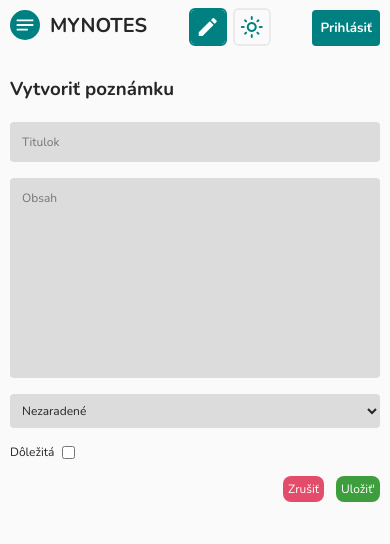
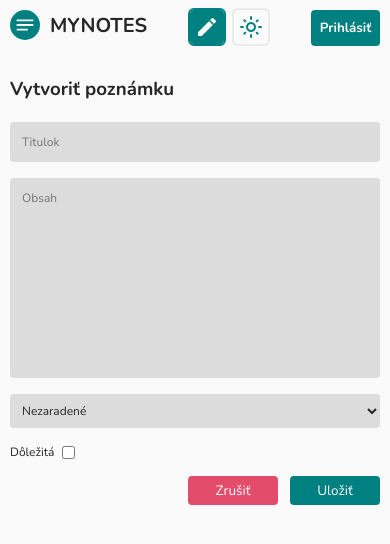
Before and after one commit to realdavone/notes, a React (Vite) app in the folder frontend/: page /note/new in a window 390 px wide. Shown: the top 544 px of the page. Built offline with nearby package versions, Linux system fonts and the light colour scheme; no server answers.

Commit message:
fixed minor inconveniencies on mob version

```diff
--- a/frontend/src/components/Form.tsx
+++ b/frontend/src/components/Form.tsx
@@ -1,10 +1,11 @@
 import { FormEvent, useState } from "react"
 import { useNavigate } from "react-router-dom"
 import { Note } from '../pages/Home'
+import AuthLoader from "./AuthLoader"
 
 interface PropsInterace {
   note?: Note
-  handleNote: (note: PartialNote) => void
+  handleNote: (note: PartialNote) => Promise<void>
 }
 
 export type PartialNote = Partial<Note>
@@ -20,10 +21,17 @@ export const Form = ({ note, handleNote }: PropsInterace) => {
     category: note?.category || ''
   })
 
-  const handleSubmit = (e: FormEvent) => {
+  const [loading, setLoading] = useState(false)
+
+  const handleSubmit = async (e: FormEvent) => {
     e.preventDefault()
+    setLoading(true)
 
-    handleNote(noteToSubmit)
+    try {
+      await handleNote(noteToSubmit)
+    }
+    catch (error) { console.log(error) }
+    finally { setLoading(false) }
   }
 
   return (
@@ -49,8 +57,11 @@ export const Form = ({ note, handleNote }: PropsInterace) => {
         } />
       </div>
       <div className="buttons">
-        <button tabIndex={0} className="cancel" type='button' onClick={() => navigate(-1)}>Zrušiť</button>
-        <button tabIndex={0} className="submit" type='submit'>Uložiť'</button>
+        <button disabled={loading} tabIndex={0} className="cancel" type='button' onClick={() => navigate(-1)}>Zrušiť</button>
+        <button disabled={loading} tabIndex={0} className="submit" type='submit'>
+          {loading ? 'Ukladám' : 'Uložiť'}
+          {loading && <AuthLoader />}
+        </button>
       </div>
     </form>
   )
--- a/frontend/src/components/Header.tsx
+++ b/frontend/src/components/Header.tsx
@@ -35,7 +35,7 @@ export default function Nav() {
             <span className="material-icons">create</span>
             <span>Napísať poznámku</span>
           </NavLink>
-          <button className="theme" onClick={() => toggleTheme()} title={`${darkTheme ? 'Tmavý' : 'Svetlý'} režim`}>
+          <button tabIndex={0} className="theme" onClick={() => toggleTheme()} title={`${darkTheme ? 'Tmavý' : 'Svetlý'} režim`}>
             <span className="material-icons-outlined">{darkTheme ? 'dark_mode' : 'light_mode'}</span>
             <span>{darkTheme ? 'Tmavý' : 'Svetlý'} režim</span>
           </button>
@@ -46,10 +46,16 @@ export default function Nav() {
         ?
         <button className="login" onClick={() => navigate('/auth')}>Prihlásiť</button>
         :
+        <>
         <button className="login" onClick={handleLogout} disabled={logoutLoading}>
-          {logoutLoading ? 'Odhlasovanie' : 'Odhlásiť'}
+          {logoutLoading ? <span className="mob-hide">'Odhlasovanie'</span> : 'Odhlásiť'}
           {logoutLoading && <AuthLoader />}
-        </button>}
+        </button>
+        <div className="user-info">
+          <span className="material-icons-outlined">account_circle</span>
+          <span className="email">{user.email}</span>
+        </div>
+        </>}
         <p className="banner">
           Je zapnutá {user === null ? 'offline' : 'online'} verzia mynotes.
           Poznámky sa ukladajú {user === null ? 'lokálne' : 'na server'}.
--- a/frontend/src/main.scss
+++ b/frontend/src/main.scss
@@ -62,12 +62,12 @@ a{
 }
 
 input, textarea, select{
-  border:none;
-  outline:none;
-  background-color:var(--input-background);
-  color:var(--text-color);
-  resize:none;
-  font-size:0.75rem;
+  border: none;
+  outline-color: transparent;
+  background-color: var(--input-background);
+  color: var(--text-color);
+  resize: none;
+  font-size: 0.75rem;
 }
 
 span{
@@ -170,6 +170,21 @@ header{
   }
 }
 
+div.user-info{
+  display: flex;
+  align-items: center;
+  gap: 5px;
+  margin-top: 10px;
+
+  span:first-of-type{
+    font-size: 1rem;
+  }
+
+  span.email{
+    font-size: 0.75rem;
+  }
+}
+
 section.filter{
   background-color:var(--note-background);
   width:100%;
@@ -222,20 +237,12 @@ section.auth{
   width:100%;
   padding:1rem;
 
-  div.buttons{
-    display:flex;
-    gap:1rem;
-
-    button{
-      width:50%;
-      font-weight:bold;
-      opacity:0.25;
-
-      &.active{
-        opacity:1;
-      }
+  button.switch-button{
+    &:hover{
+      text-decoration: underline;
     }
   }
+
   form{
     display:flex;
     flex-direction:column;
@@ -524,17 +531,26 @@ form.note{
     gap:0.75rem;
 
     button{
-      padding:0.5rem 1rem;
-      border-radius:0.5rem;
-      font-size:0.75rem;
+      padding:0.45rem 0.75rem;
+      border-radius:0.25rem;
+      font-size:0.85rem;
       color:white;
+      display: flex;
+      justify-content: center;
+      align-items: center;
+      gap:5px;
+      width: 90px;
 
       &.cancel{
         background-color:#dc143cc0;
       }
 
       &.submit{
-        background-color:#008000c0;
+        background-color:var(--theme-color);
+      }
+
+      &:disabled{
+        opacity: 0.5;
       }
     }
   }
@@ -554,8 +570,10 @@ form.note{
 }
 
 .auth-loader{
-  width:1rem;
-  height:1rem;
+  max-width: 1rem;
+  max-height: 1rem;
+  min-width: 1rem;
+  min-height: 1rem;
   border:0.15rem solid white;
   border-right:0.15rem solid transparent;
   border-radius:50%;
@@ -577,11 +595,20 @@ form.note{
   div.root {
     flex-direction: column;
   }
+  div.user-info{
+    display: none!important;
+  }
   header{
     display: flex;
+    flex-direction: row;
     justify-content: space-between;
-    flex-direction: row;
     max-width: unset;
+
+    button.login{
+      max-width: 69px;
+      min-width: 69px;
+      overflow: hidden;
+    }
   }
   p.banner{
     display: none;
@@ -600,4 +627,7 @@ form.note{
       }
     }
   }
+  .mob-hide{
+    display: none;
+  }
 }
--- a/frontend/src/pages/Auth.tsx
+++ b/frontend/src/pages/Auth.tsx
@@ -18,11 +18,14 @@ export const Auth = () => {
 
   return (
     <section className="auth">
-      <div className='buttons'>
-        <button className={selectedForm === 'REGISTER' ? 'active' : ''} onClick={() => setSelectedForm('REGISTER')}>Registrácia</button>
-        <button className={selectedForm === 'LOGIN' ? 'active' : ''} onClick={() => setSelectedForm('LOGIN')}>Prihlásenie</button>
-      </div>
       {forms[selectedForm]}
+      {
+        selectedForm === 'LOGIN'
+        ?
+        <button className='switch-button' onClick={() => setSelectedForm('REGISTER')}>Ešte nemáte účet?</button>
+        :
+        <button className='switch-button' onClick={() => setSelectedForm('LOGIN')}>Už máte účet?</button>
+      }
     </section>
   )
 }
--- a/frontend/src/pages/EditNote.tsx
+++ b/frontend/src/pages/EditNote.tsx
@@ -15,7 +15,7 @@ export const EditNote = () => {
 
   const navigate = useNavigate()
 
-  const handleNote = (note: PartialNote) => {
+  const handleNote = async (note: PartialNote) => {
     if(user === null){
       setNotes(notes.map(savedNote => {
         if(savedNote._id !== note!._id) return savedNote
@@ -23,7 +23,7 @@ export const EditNote = () => {
       }))
       navigate(-1)
     } else {
-      fetch(`${import.meta.env['VITE_API_BASE_URL']}notes/edit`, {
+      return fetch(`${import.meta.env['VITE_API_BASE_URL']}notes/edit`, {
         method: 'PUT',
         headers: { 'Content-Type': 'application/json' },
         credentials: 'include',
--- a/frontend/src/pages/NewNote.tsx
+++ b/frontend/src/pages/NewNote.tsx
@@ -14,12 +14,12 @@ export const NewNote = () => {
   const { user } = useContext(AuthContext)
   const navigate = useNavigate()
 
-  const handleNote = (note: PartialNote) => {
+  const handleNote = async (note: PartialNote) => {
     if(user === null){
       setNotes([...notes, { ...note as Omit<Note, '_id' | 'timestamp'>, _id: self.crypto.randomUUID(), timestamp: Date.now().toString()}])
       navigate(-1)
     } else {
-      fetch(`${import.meta.env['VITE_API_BASE_URL']}notes/new`, {
+      return fetch(`${import.meta.env['VITE_API_BASE_URL']}notes/new`, {
         method: 'POST',
         headers: { 'Content-Type': 'application/json' },
         credentials: 'include',
```
